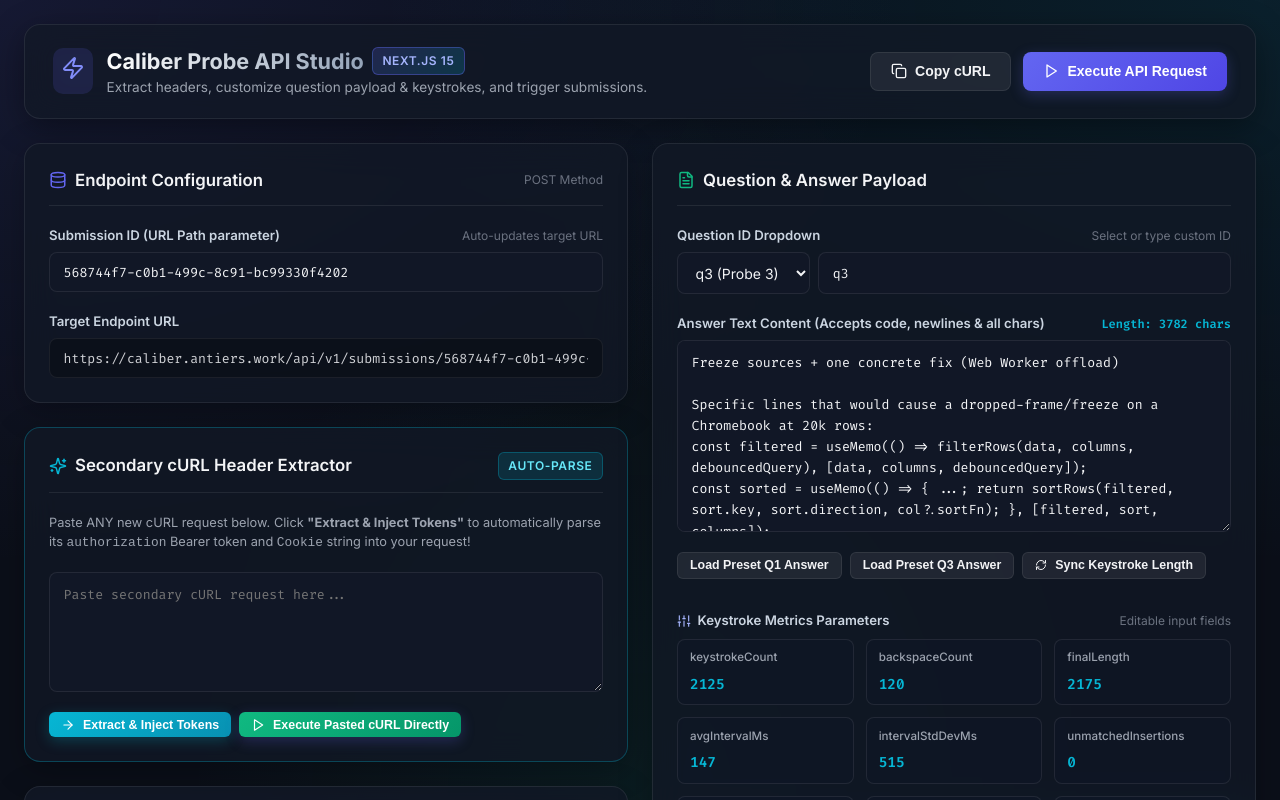
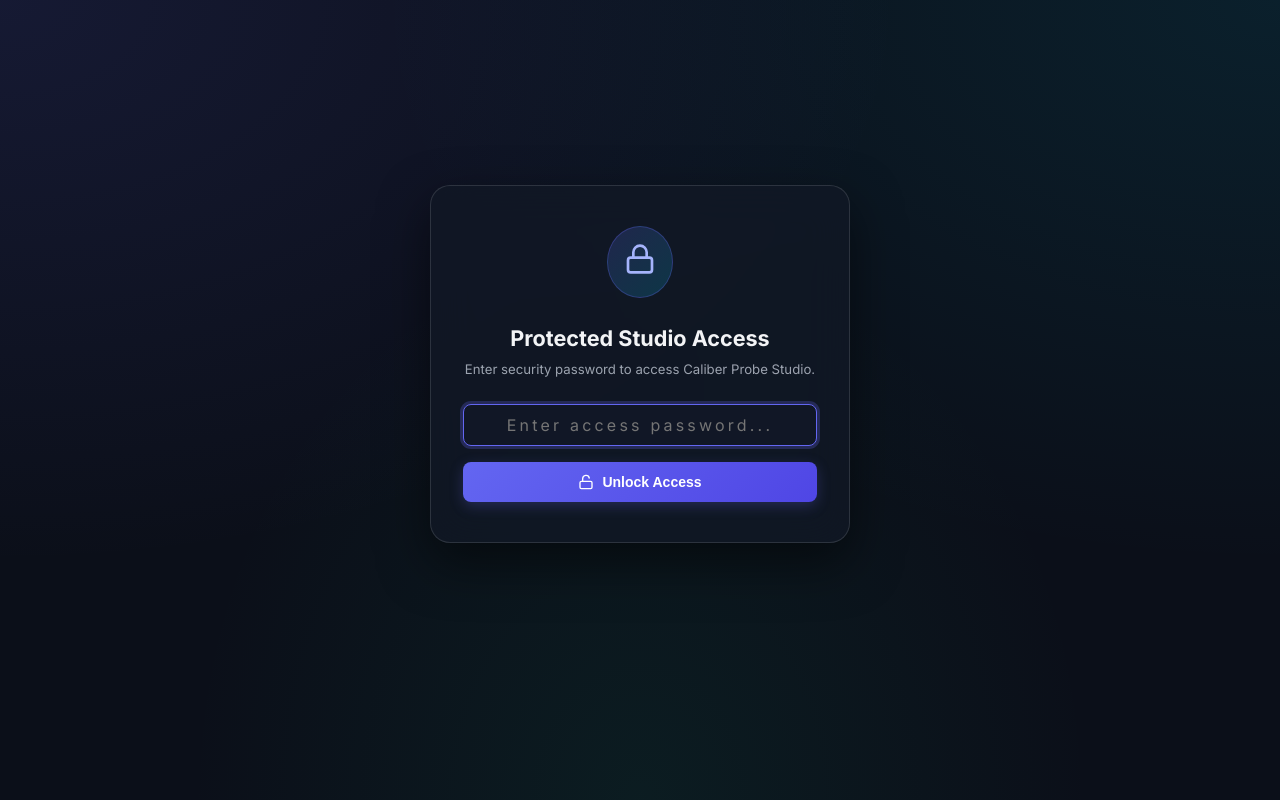
Before and after one commit to neeraj77-antier/cali_scr, a Next.js app: page / in a window 1280 px wide. Shown: the top 800 px of the page. Built offline with nearby package versions, Linux system fonts and the light colour scheme.

Commit message:
Add password protection screen with password LUDHIANA

```diff
--- a/src/app/page.tsx
+++ b/src/app/page.tsx
@@ -15,7 +15,10 @@
   ShieldCheck,
   FileText,
   ArrowRight,
-  Database
+  Database,
+  Lock,
+  Unlock,
+  ShieldAlert
 } from "lucide-react";
 
 // Default preset answers provided in prompt
@@ -26,9 +29,40 @@
 };
 
 export default function Home() {
+  // Authentication & Security States
+  const [isAuthenticated, setIsAuthenticated] = useState<boolean>(false);
+  const [passwordInput, setPasswordInput] = useState<string>("");
+  const [authError, setAuthError] = useState<string>("");
+  const [isMounted, setIsMounted] = useState<boolean>(false);
+
   // Main Config States
   const [submissionId, setSubmissionId] = useState("568744f7-c0b1-499c-8c91-bc99330f4202");
   const [baseUrl, setBaseUrl] = useState("https://caliber.antiers.work/api/v1/submissions");
+
+  useEffect(() => {
+    setIsMounted(true);
+    const savedAuth = localStorage.getItem("caliber_studio_auth");
+    if (savedAuth === "LUDHIANA") {
+      setIsAuthenticated(true);
+    }
+  }, []);
+
+  const handleUnlock = (e?: React.FormEvent) => {
+    if (e) e.preventDefault();
+    if (passwordInput.trim() === "LUDHIANA") {
+      setIsAuthenticated(true);
+      localStorage.setItem("caliber_studio_auth", "LUDHIANA");
+      setAuthError("");
+      setPasswordInput("");
+    } else {
+      setAuthError("Invalid access password. Access denied.");
+    }
+  };
+
+  const handleLock = () => {
+    setIsAuthenticated(false);
+    localStorage.removeItem("caliber_studio_auth");
+  };
 
   // Headers State
   const [authorization, setAuthorization] = useState(
@@ -297,6 +331,80 @@
     }
   };
 
+  if (!isMounted) {
+    return null;
+  }
+
+  if (!isAuthenticated) {
+    return (
+      <div style={{
+        minHeight: "85vh",
+        display: "flex",
+        alignItems: "center",
+        justifyContent: "center",
+        padding: "1.5rem"
+      }}>
+        <div style={{
+          maxWidth: "420px",
+          width: "100%",
+          background: "var(--bg-card)",
+          backdropFilter: "blur(20px)",
+          WebkitBackdropFilter: "blur(20px)",
+          border: "1px solid rgba(255, 255, 255, 0.12)",
+          borderRadius: "20px",
+          padding: "2.5rem 2rem",
+          boxShadow: "0 20px 50px rgba(0, 0, 0, 0.5)",
+          display: "flex",
+          flexDirection: "column",
+          alignItems: "center",
+          gap: "1.5rem",
+          textAlign: "center"
+        }}>
+          <div style={{
+            background: "linear-gradient(135deg, rgba(99, 102, 241, 0.2), rgba(6, 182, 212, 0.2))",
+            border: "1px solid rgba(99, 102, 241, 0.3)",
+            padding: "1rem",
+            borderRadius: "50%",
+            color: "#a5b4fc"
+          }}>
+            <Lock size={32} />
+          </div>
+
+          <div>
+            <h2 style={{ fontSize: "1.35rem", fontWeight: 700, color: "var(--text-main)" }}>Protected Studio Access</h2>
+            <p style={{ fontSize: "0.825rem", color: "var(--text-muted)", marginTop: "0.35rem" }}>
+              Enter security password to access Caliber Probe Studio.
+            </p>
+          </div>
+
+          <form onSubmit={handleUnlock} style={{ width: "100%", display: "flex", flexDirection: "column", gap: "1rem" }}>
+            <div className="form-group">
+              <input
+                type="password"
+                className="input-text"
+                placeholder="Enter access password..."
+                value={passwordInput}
+                onChange={(e) => setPasswordInput(e.target.value)}
+                autoFocus
+                style={{ textAlign: "center", letterSpacing: "0.2em", fontSize: "1rem" }}
+              />
+            </div>
+
+            {authError && (
+              <div className="alert-banner alert-error" style={{ justifyContent: "center" }}>
+                <ShieldAlert size={16} /> {authError}
+              </div>
+            )}
+
+            <button type="submit" className="btn btn-primary" style={{ width: "100%", padding: "0.75rem" }}>
+              <Unlock size={16} /> Unlock Access
+            </button>
+          </form>
+        </div>
+      </div>
+    );
+  }
+
   return (
     <div className="container">
       {/* App Header */}
@@ -310,11 +418,14 @@
               <h1 className="app-title">Caliber Probe API Studio</h1>
               <span className="app-badge">Next.js 15</span>
             </div>
-            <p className="app-subtitle">Extract headers, customize question payload & keystrokes, and trigger submissions.</p>
+            <p className="app-subtitle">Extract headers, customize question payload &amp; keystrokes, and trigger submissions.</p>
           </div>
         </div>
 
         <div style={{ display: "flex", gap: "0.75rem" }}>
+          <button className="btn btn-secondary" onClick={handleLock} title="Lock session">
+            <Lock size={16} /> Lock
+          </button>
           <button className="btn btn-secondary" onClick={handleCopyCurl}>
             {copied ? <Check size={16} color="#10b981" /> : <Copy size={16} />}
             {copied ? "Copied!" : "Copy cURL"}
```
